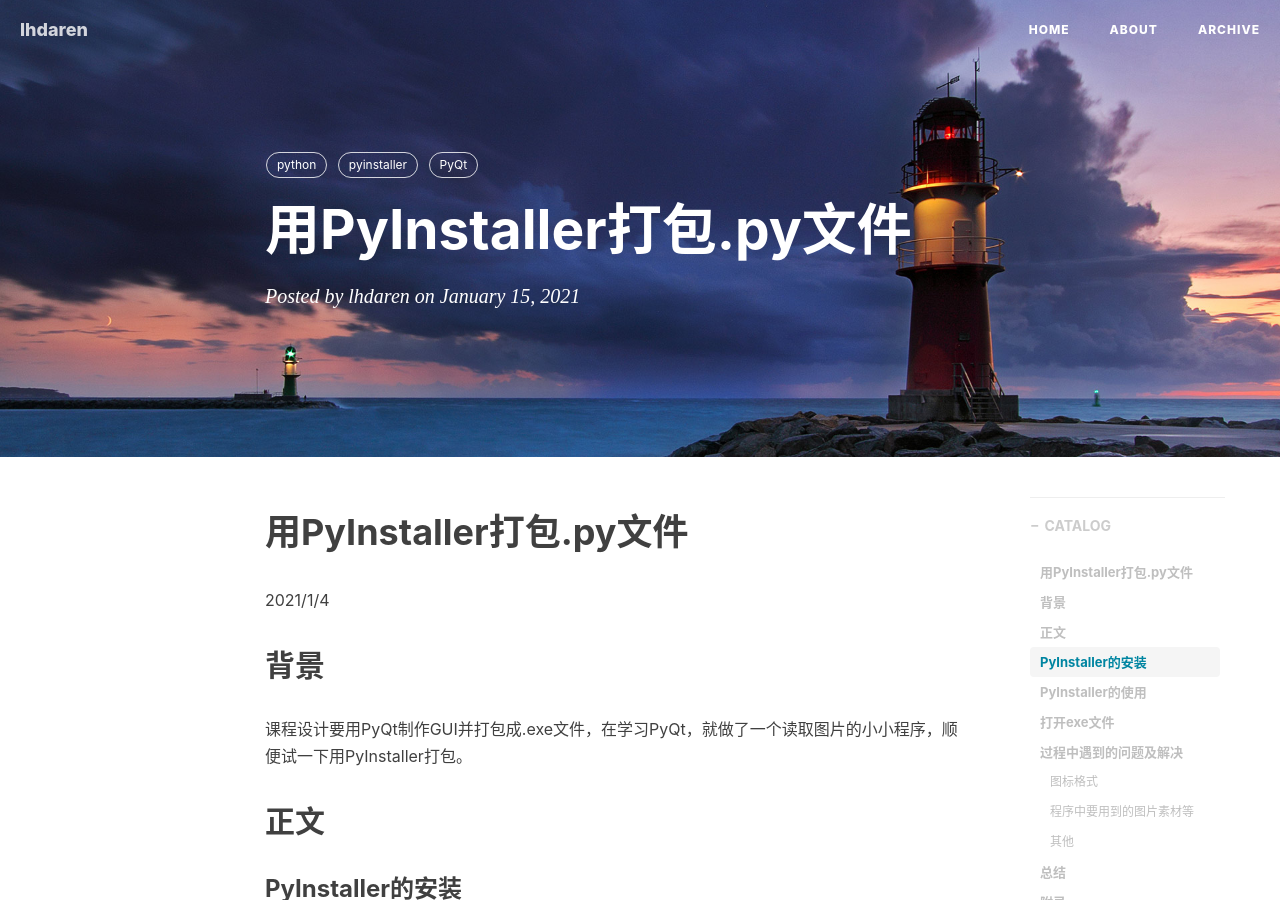
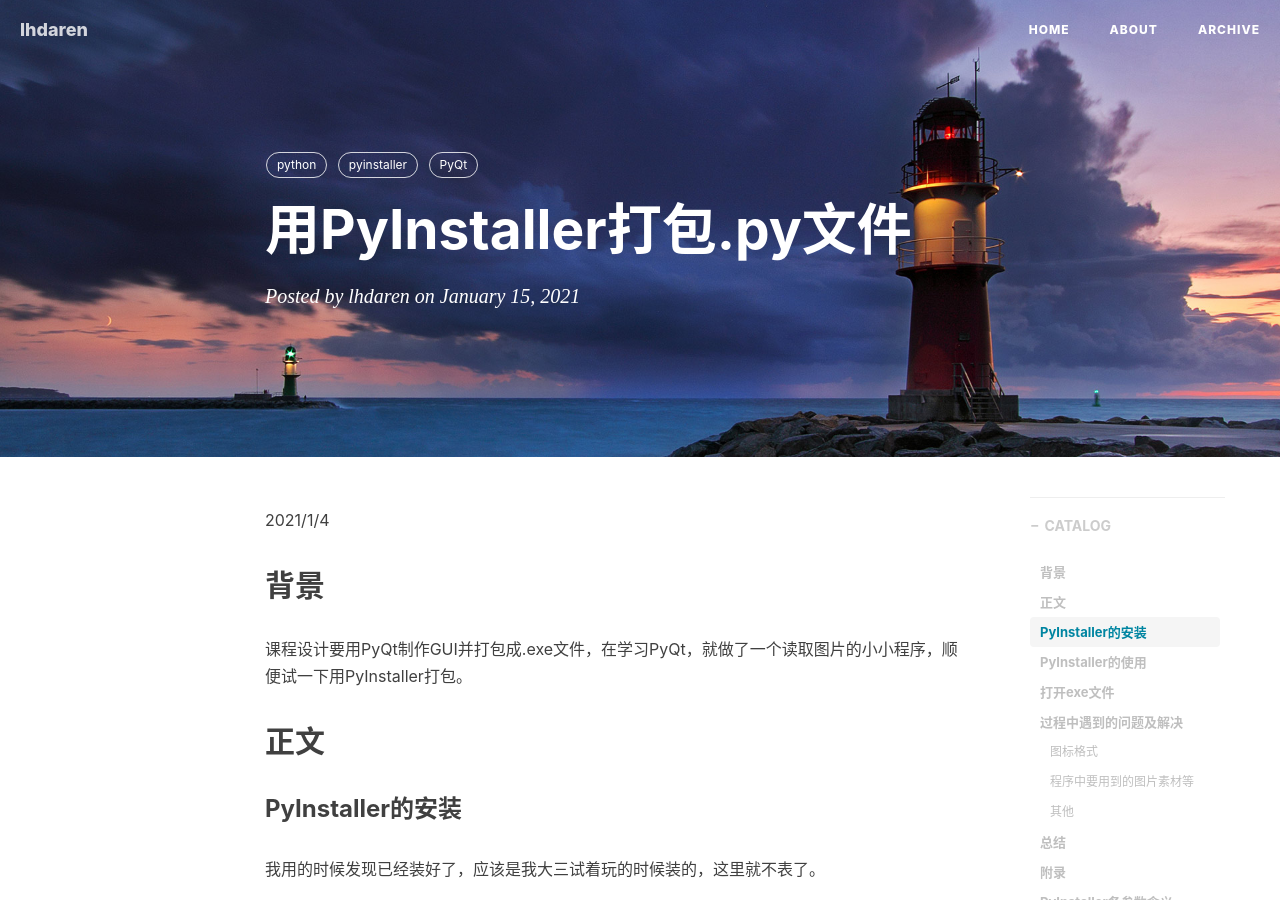
Before and after one commit to vegetarianfish/vegetarianfish.github.io, a Jekyll site: the page built from _posts/2021-1-15-用PyInstaller打包.py文件.md, in a window 1280 px wide and 900 px high. Built offline with Jekyll 4.4.1, drawn with Linux system fonts in a browser that asks for light colours; nearby versions of some CDN libraries; comment, search, counter and statistics services are not loaded.

Commit message:
Update 2021-1-15-用PyInstaller打包.py文件.md

```diff
--- a/_posts/2021-1-15-用PyInstaller打包.py文件.md
+++ b/_posts/2021-1-15-用PyInstaller打包.py文件.md
@@ -11,7 +11,6 @@ tags:
     - PyQt
 ---
 
-# 用PyInstaller打包.py文件
 2021/1/4
 
 ## 背景
```
